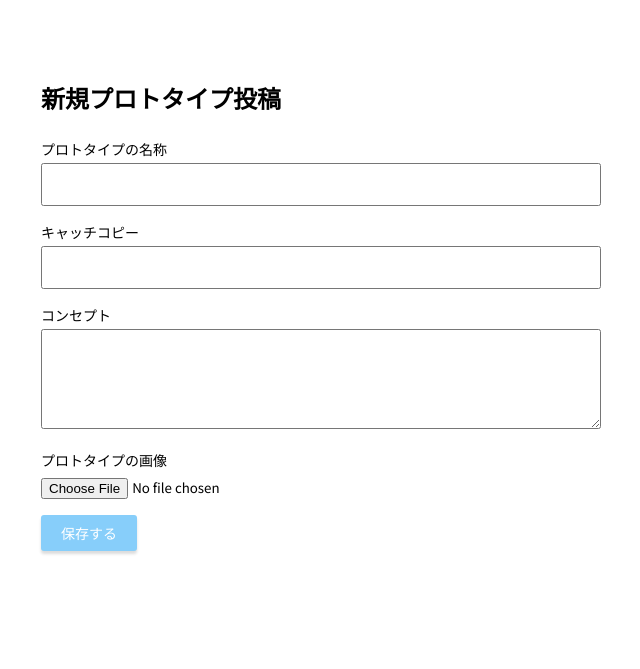
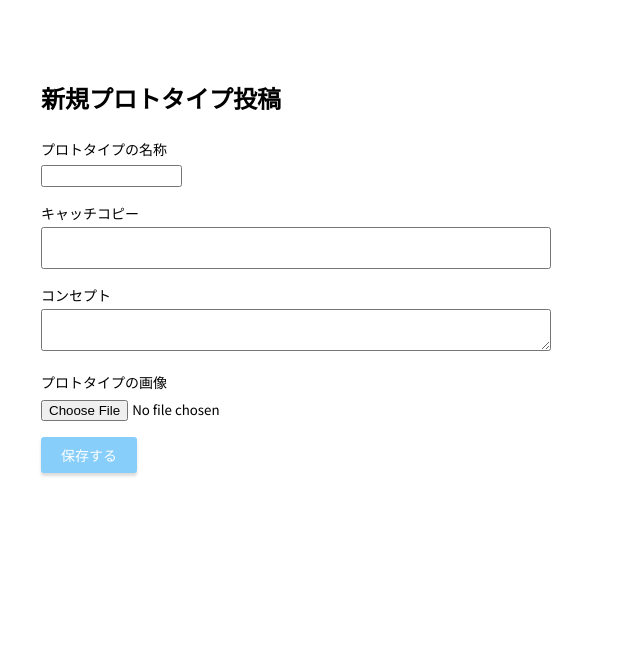
Before and after one commit to jumpei1409/protospace-b, a Django app: page /prototypes/create/ in a window 1280 px wide. Shown: the part 78-747 px from the top of the page, without its empty margins (239-879 px from the left). Run offline with Django 4.2, Linux system fonts and the light colour scheme; the visitor is signed in with stand-in values (Sample User, id 1).

Commit message:
ログアウト

```diff
--- a/static/css/style.css
+++ b/static/css/style.css
@@ -364,3 +364,19 @@ h2 {
   color: #87CEFA;
   text-decoration: none;
 }
+
+#id_title {
+  width: 141px;
+  height: 22px;
+}
+
+#id_catchphrase {
+  width: 510px;
+  height: 42px;
+}
+
+#id_concept {
+  width: 510px;
+  height: 42px;
+  resize: vertical;
+}
--- a/templates/base.html
+++ b/templates/base.html
@@ -18,7 +18,7 @@
 
     {% if user.is_authenticated %}
     <div class="nav">
-      <a href="">ログアウト</a>
+      <a href="{% url 'users:logout' %}">ログアウト</a>
       <a class="btn-nav" href={% url 'Prototypes:create' %}>New Proto</a>
     </div>
 
```
Also changed, not shown: images/スクリーンショット_2026-06-09_15.03.02.png (added), images/スクリーンショット_2026-06-09_15.03.02_OGUrdRO.png (added).
